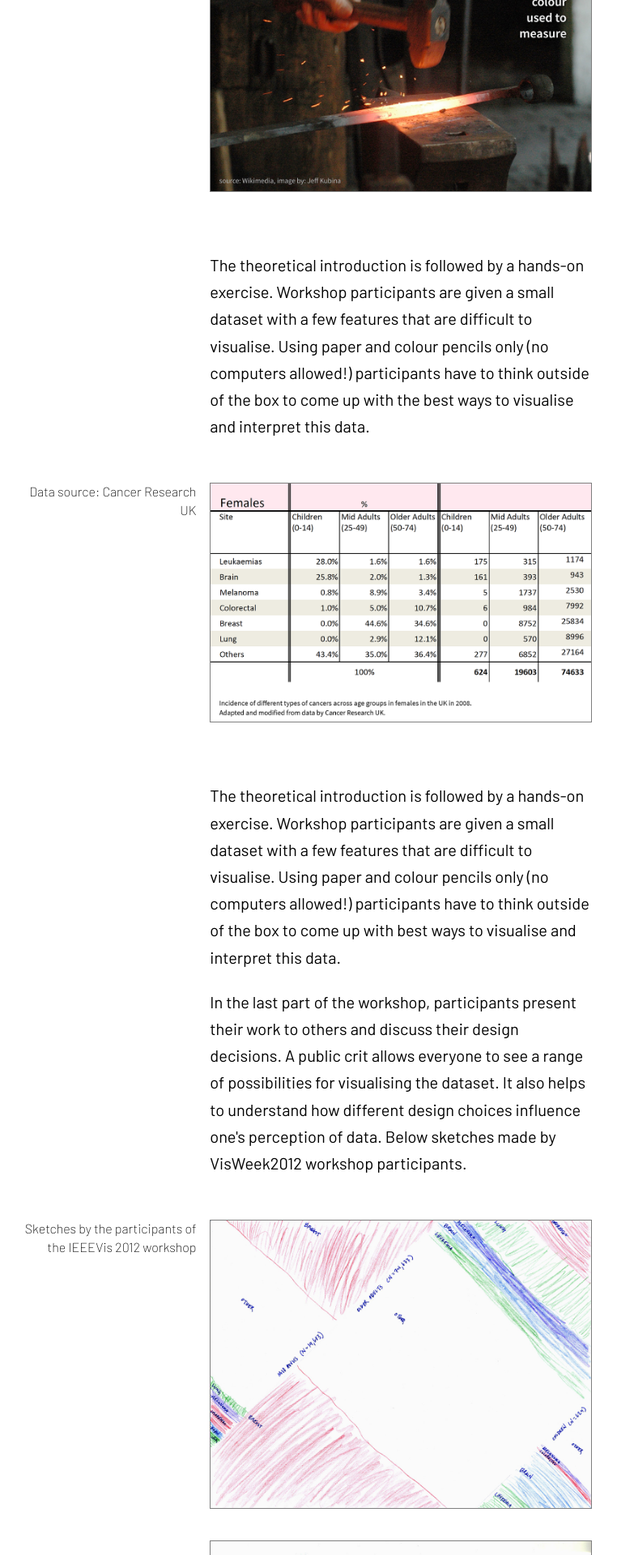
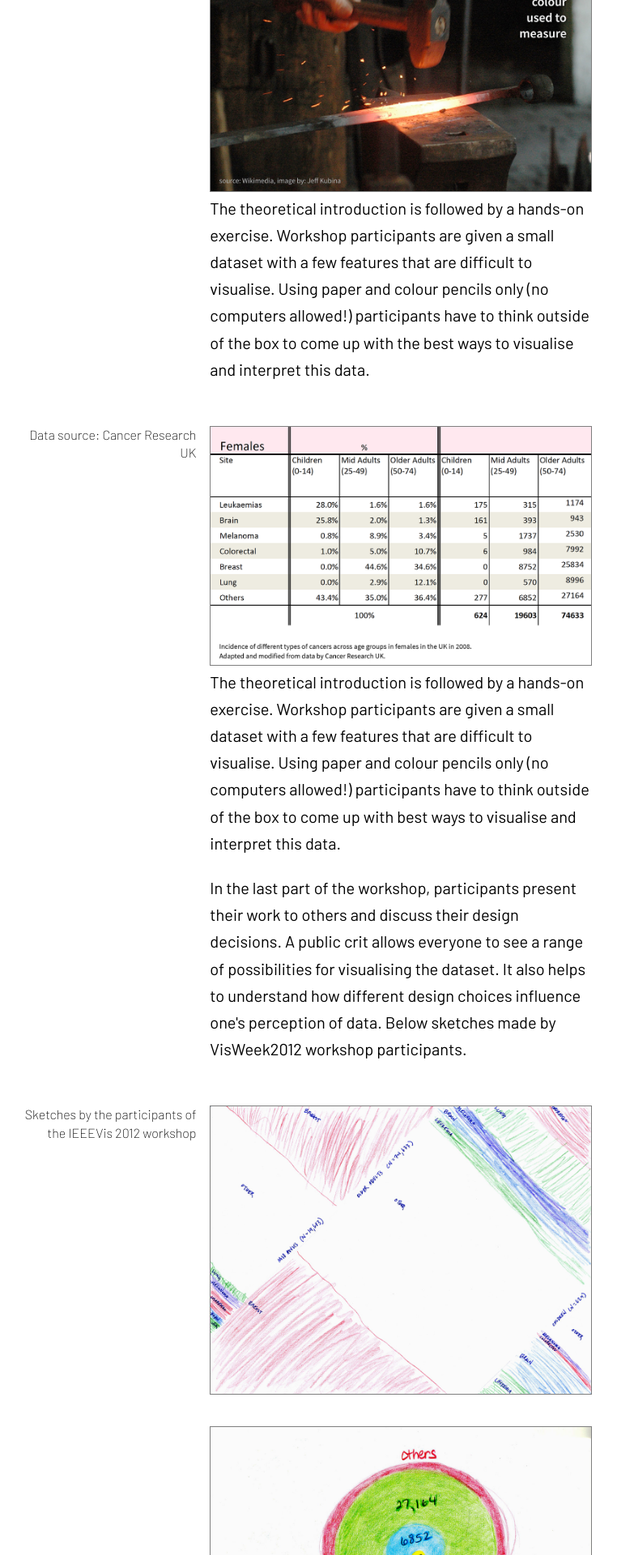
Before and after one commit to marek-kultys/marekkultys.github.io, a Jekyll site: the page built from work/data-explorers-workshop/index.html, in a window 1280 px wide. Shown: the part 3380-5300 px from the top of the page at 81% size, without its empty margins (267-1029 px from the left). Built offline with Jekyll 4.4.1, drawn with Linux system fonts in a browser that asks for light colours.

Commit message:
Minor copy and style changes

```diff
--- a/_sass/body.scss
+++ b/_sass/body.scss
@@ -264,18 +264,21 @@ sub {
 .block-margin {
    margin-top: $large-leading*2;
    margin-bottom: $huge-leading*2;
+   &:last-of-type {
+      margin-bottom: $large-leading*0;
+   }
 }
 
 .caption-margin {
    margin-bottom: $huge-leading*2;
-   margin-top: -$large-leading*2;
-   @include media($landscape){
-      margin-top: $large-leading*2;
-   }
+   margin-top: $large-leading*2;
 }
 
 #fix-excess-margin {
-   margin-bottom: 0px;
+   margin-bottom: 0;
+   @include media($landscape){
+      padding-top: $large-leading;
+   }
 }
 
 .contact-image {
--- a/influences/index.html
+++ b/influences/index.html
@@ -76,7 +76,7 @@ label: influences
          </div>
          <div class="entry">
             <h3>Kevin M. Hoffman</h3>
-            <p>I discovered Kevin's <a href="https://rosenfeldmedia.com/books/meeting-design/" target="_blank">Meeting Design</a> book slightly by accident through a <a href="https://uxpodcast.com/183-meeting-design-kevin-hoffman/" target="_blank">podcast</a>. Although most of Kevin's book is just common sense, often things need to be written down to carry the message across and help develop new habits.</p>
+            <p>I discovered Kevin's <a href="https://rosenfeldmedia.com/books/meeting-design/" target="_blank">Meeting Design</a> book slightly by accident through a <a href="https://uxpodcast.com/183-meeting-design-kevin-hoffman/" target="_blank">podcast</a>. Although most of Kevin's book is common sense, often things need to be written down to carry the message across and help develop new habits.</p>
          </div>
          <div class="entry">
             <h3>R. D. Sinelnikov</h3>
@@ -92,8 +92,7 @@ label: influences
       <div class="container-one-third shift-back">
          <div id="fix-excess-margin" class="caption-margin">
             <h4 class="caption">
-               <br>
-               <i>Atlas of Human Anatomy</i> by R. D. Sinelnikov (vol 1)
+               <i>Atlas of Human Anatomy</i> by R. D. Sinelnikov
             </h4>
          </div>
       </div>
```
